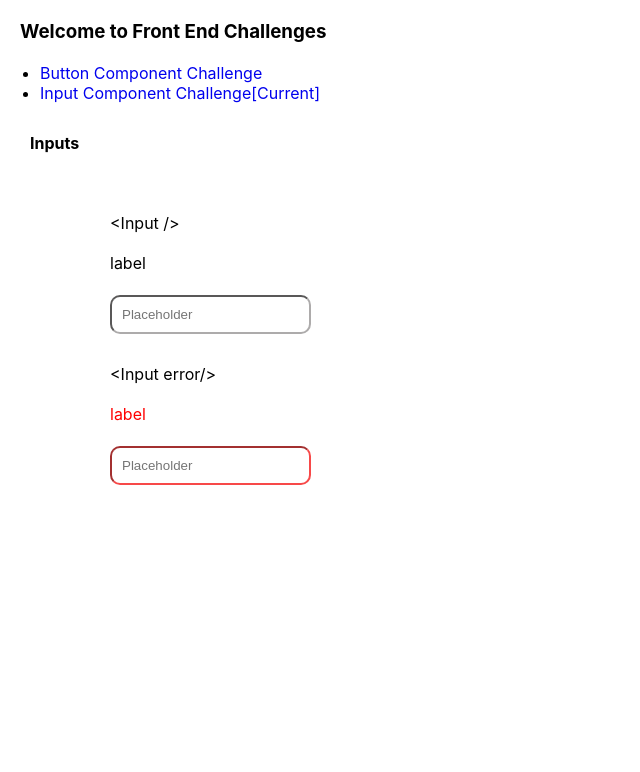
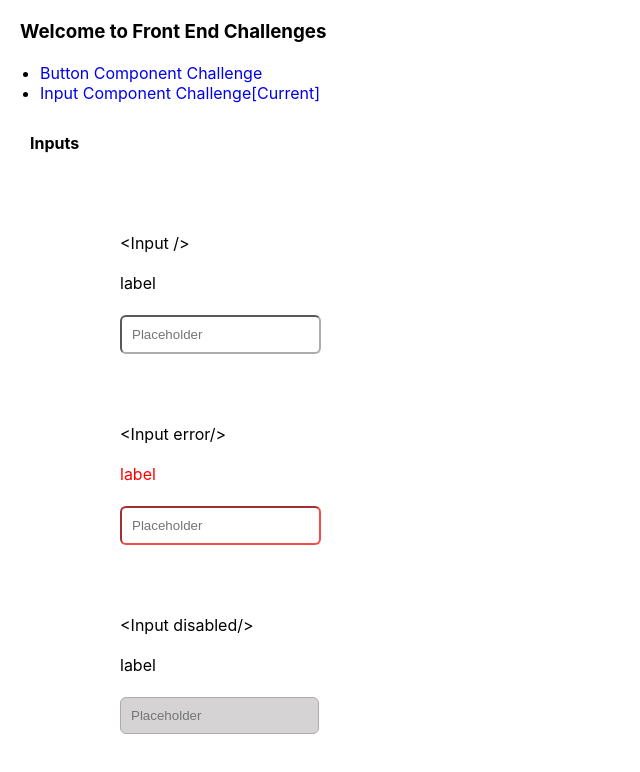
Before and after one commit to bipin-codes/front-end-challenges, a React (Create React App) app: page /input in a window 1280 px wide. Shown: the top 772 px of the page, without its empty margins (0-640 px from the left). Built offline with nearby package versions, Linux system fonts and the light colour scheme.

Commit message:
disabled state done

```diff
--- a/src/components/Input/Input.css
+++ b/src/components/Input/Input.css
@@ -24,7 +24,7 @@
   color: rgb(174, 174, 174);
 }
 .input {
-  border-radius: 10px;
+  border-radius: 6px;
   padding: 10px;
   color: rgb(174, 174, 174);
 }
@@ -44,3 +44,7 @@
 .input-danger-hover {
   border-color: rgb(87, 86, 86);
 }
+
+.disabled {
+  background-color: rgb(213, 211, 211);
+}
--- a/src/components/Input/Input.tsx
+++ b/src/components/Input/Input.tsx
@@ -3,14 +3,17 @@ import "./Input.css";
 
 interface InputProps {
   error?: boolean;
+  disabled?: boolean;
 }
-const getLabelClass = (
-  props: InputProps,
+
+// decide styles for input and label
+const getStyles = (
+  { error }: InputProps,
   isFocused: boolean,
   isHovered: boolean,
   elementName: string
 ): string => {
-  if (props.error) {
+  if (error) {
     // isFocused should always be on top-> as focus needs to take priority on hover
     if (isFocused) return `${elementName}-danger-focus`;
     if (isHovered) return `${elementName}-danger-hover`;
@@ -24,33 +27,23 @@ const getLabelClass = (
 };
 
 export const Input: React.FC<InputProps> = (props) => {
-  console.log("Render");
-
   const [isFocused, setIsFocus] = useState<boolean>(false);
   const [isHovered, setIsHovered] = useState<boolean>(false);
 
   //Unrwapping props
-  const error = props.error;
-  const styleList: Array<string> = ["input"];
-  if (error) {
-    styleList.push("error");
-  }
+  const { disabled } = props;
 
   return (
     <>
       <div>
         <label
-          className={`label ${getLabelClass(
-            props,
-            isFocused,
-            isHovered,
-            "label"
-          )}`}
+          className={`label ${getStyles(props, isFocused, isHovered, "label")}`}
         >
           label
         </label>
         <br></br>
         <input
+          disabled={disabled}
           onFocus={(e) => {
             setIsFocus(true);
           }}
@@ -63,12 +56,12 @@ export const Input: React.FC<InputProps> = (props) => {
           onMouseLeave={(e) => {
             setIsHovered(false);
           }}
-          className={`input ${getLabelClass(
+          className={`input ${getStyles(
             props,
             isFocused,
             isHovered,
             "input"
-          )}`}
+          )} ${disabled ? "disabled" : ""}`}
           placeholder="Placeholder"
         />
       </div>
--- a/src/pages/Input/InputPage.css
+++ b/src/pages/Input/InputPage.css
@@ -8,7 +8,7 @@
 }
 /* child div */
 .section-div {
-  margin: 10px;
+  margin: 30px 20px;
 }
 /* row based div using flexbox */
 .row-div {
--- a/src/pages/Input/InputPage.tsx
+++ b/src/pages/Input/InputPage.tsx
@@ -10,7 +10,7 @@ export const InputPage: React.FC = () => {
         {/* LABELS */}
 
         {/* SIMPLE Input */}
-        <div className="section-div " style={{ gridRowStart: 1 }}>
+        <div className="section-div" style={{ gridRowStart: 1 }}>
           <span style={{ marginBottom: 0, display: "block" }}>
             {"<Input />"}
           </span>
@@ -26,6 +26,15 @@ export const InputPage: React.FC = () => {
           <br />
           <Input error />
         </div>
+        {/* Disabled */}
+
+        <div className="section-div " style={{ gridRowStart: 3 }}>
+          <span style={{ marginBottom: 0, display: "block" }}>
+            {"<Input disabled/>"}
+          </span>
+          <br />
+          <Input disabled />
+        </div>
       </div>
     </div>
   );
```
